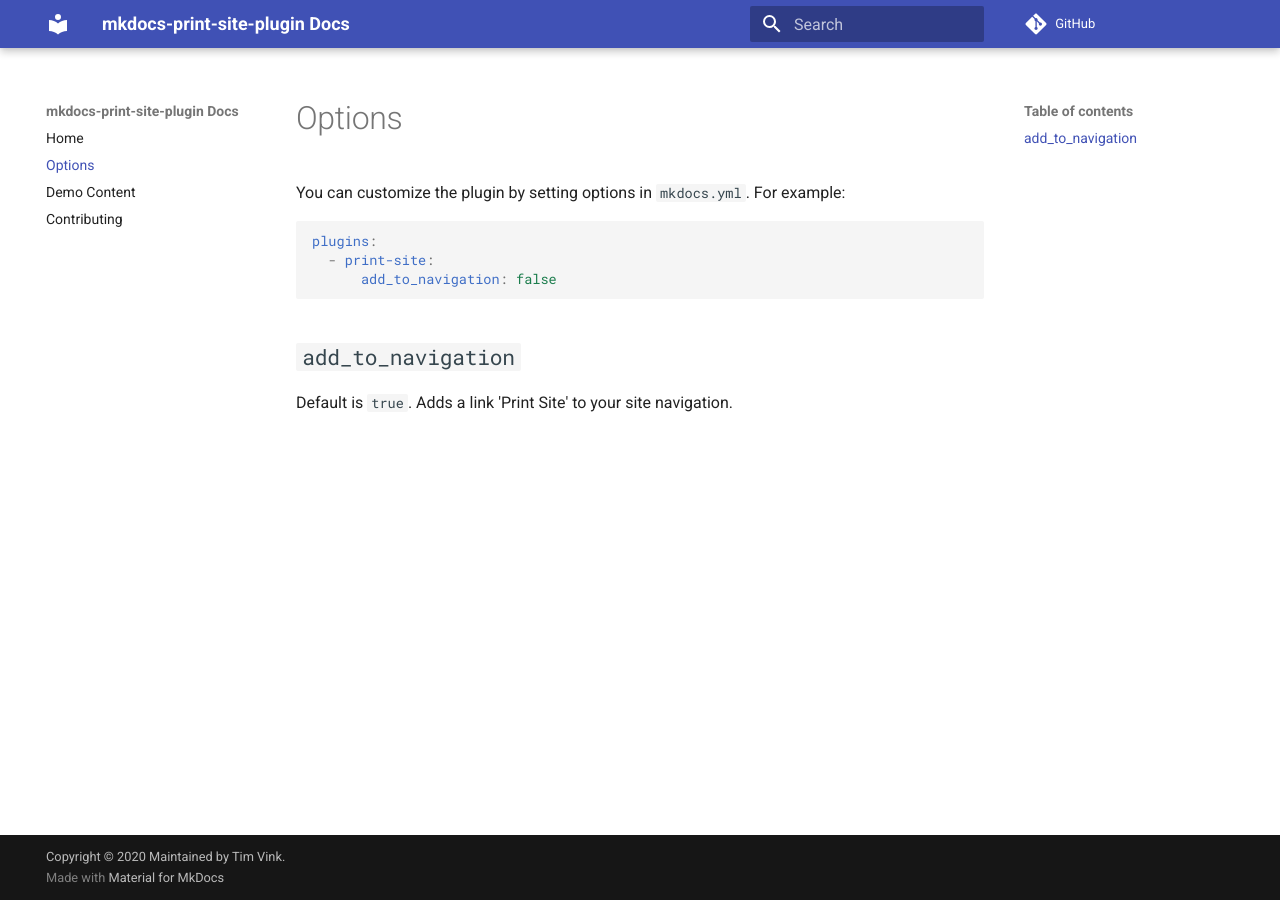
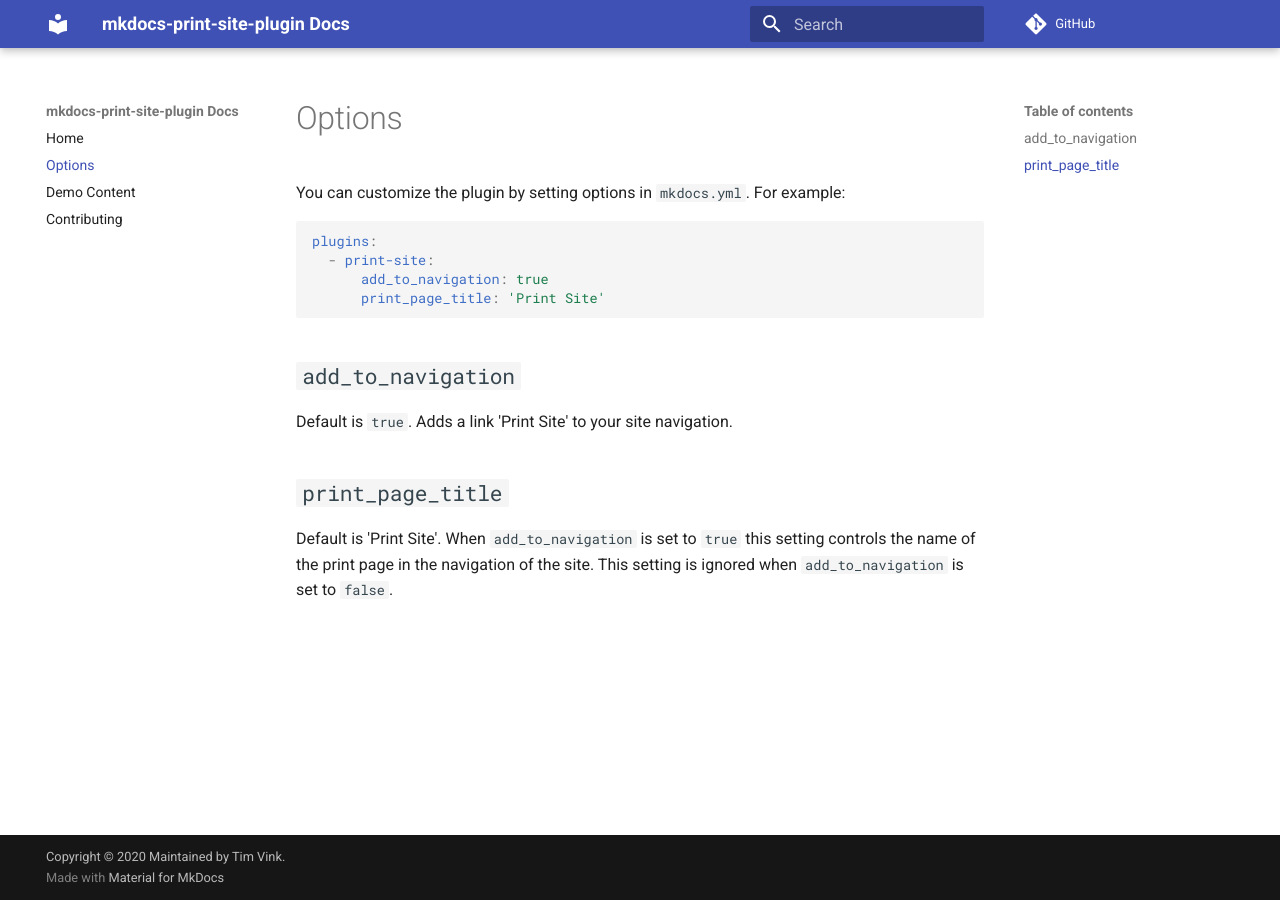
Before and after one commit to timvink/mkdocs-print-site-plugin, an MkDocs documentation site: the page built from docs/options.md, in a window 1280 px wide. Built offline with MkDocs 1.6.1 and Material for MkDocs 9.7.7, drawn with Linux system fonts in a browser that asks for light colours; comment, search, counter and statistics services are not loaded.

Commit message:
Fix plugin breaking subsections in nav, and add option to disable showing print page in the nav

````diff
--- a/docs/options.md
+++ b/docs/options.md
@@ -5,9 +5,14 @@ You can customize the plugin by setting options in `mkdocs.yml`. For example:
 ```yml
 plugins:
   - print-site:
-      add_to_navigation: false
+      add_to_navigation: true
+      print_page_title: 'Print Site'
 ```
 
 ## `add_to_navigation`
 
 Default is `true`. Adds a link 'Print Site' to your site navigation.
+
+## `print_page_title`
+
+Default is 'Print Site'. When `add_to_navigation` is set to `true` this setting controls the name of the print page in the navigation of the site. This setting is ignored when `add_to_navigation` is set to `false`.
````
Also changed, not shown: README.md (+0 -14 lines), 2 other files.
